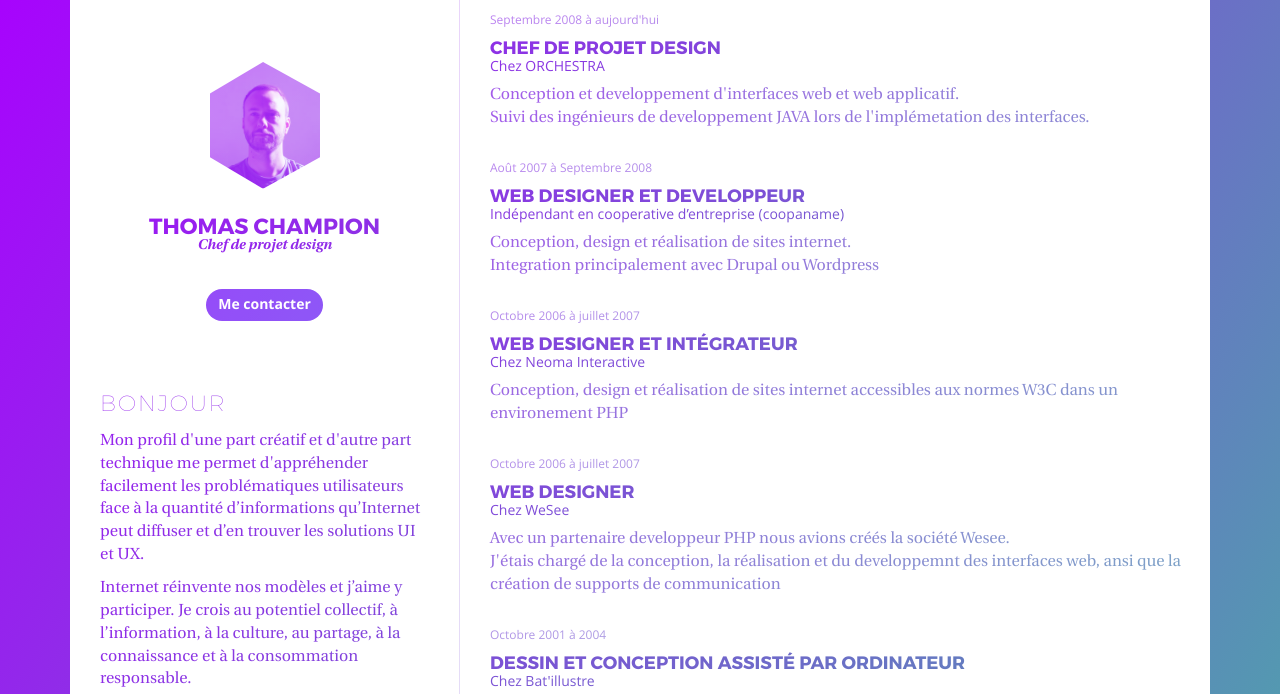
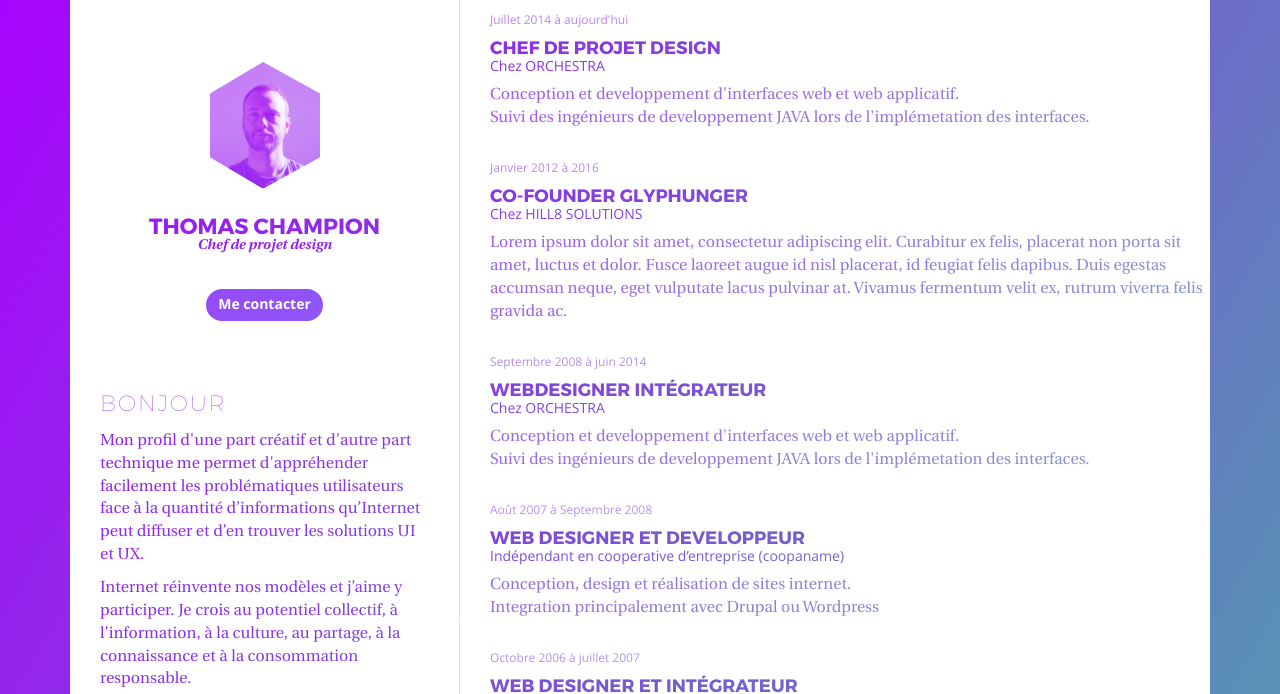
Before and after one commit to Tombiliby/me.info, a plain HTML site: page index.html in a window 1280 px wide. Shown: the part 61-755 px from the top of the page. Drawn offline with Linux system fonts and the light colour scheme.

Commit message:
text changed

```diff
--- a/index.html
+++ b/index.html
@@ -213,8 +213,24 @@
 						<h2>experiences</h2>
 						<div class="xpList">
 							<div class="item">
-								<span class="date">Septembre 2008 à aujourd'hui</span>
+								<span class="date">Juillet 2014 à aujourd'hui</span>
 								<h3>Chef de projet design</h3>
+								<h4>Chez <a href="http://www.orchestra.eu/" target="_blank">ORCHESTRA</a></h4>
+								<div class="desc">
+									<p>Conception et developpement d'interfaces web et web applicatif.<br> Suivi des ingénieurs de developpement JAVA lors de l'implémetation des interfaces.</p>
+								</div>
+							</div>
+							<div class="item">
+								<span class="date">Janvier 2012 à 2016</span>
+								<h3>Co-founder GLYPHUNGER</h3>
+								<h4>Chez HILL8 SOLUTIONS</h4>
+								<div class="desc">
+									<p>Lorem ipsum dolor sit amet, consectetur adipiscing elit. Curabitur ex felis, placerat non porta sit amet, luctus et dolor. Fusce laoreet augue id nisl placerat, id feugiat felis dapibus. Duis egestas accumsan neque, eget vulputate lacus pulvinar at. Vivamus fermentum velit ex, rutrum viverra felis gravida ac. </p>
+								</div>
+							</div>
+							<div class="item">
+								<span class="date">Septembre 2008 à juin 2014</span>
+								<h3>Webdesigner Intégrateur</h3>
 								<h4>Chez <a href="http://www.orchestra.eu/" target="_blank">ORCHESTRA</a></h4>
 								<div class="desc">
 									<p>Conception et developpement d'interfaces web et web applicatif.<br> Suivi des ingénieurs de developpement JAVA lors de l'implémetation des interfaces.</p>
```
